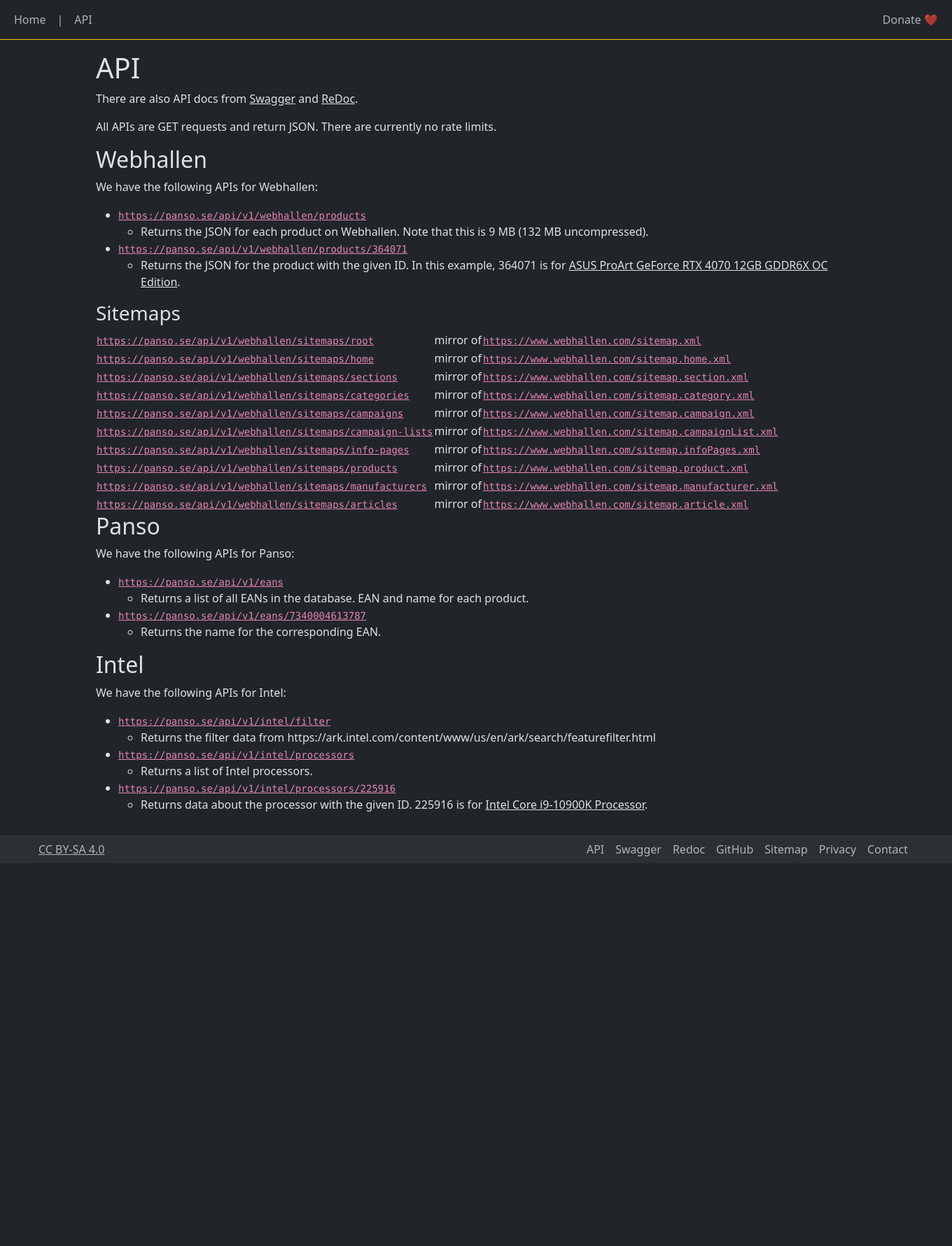
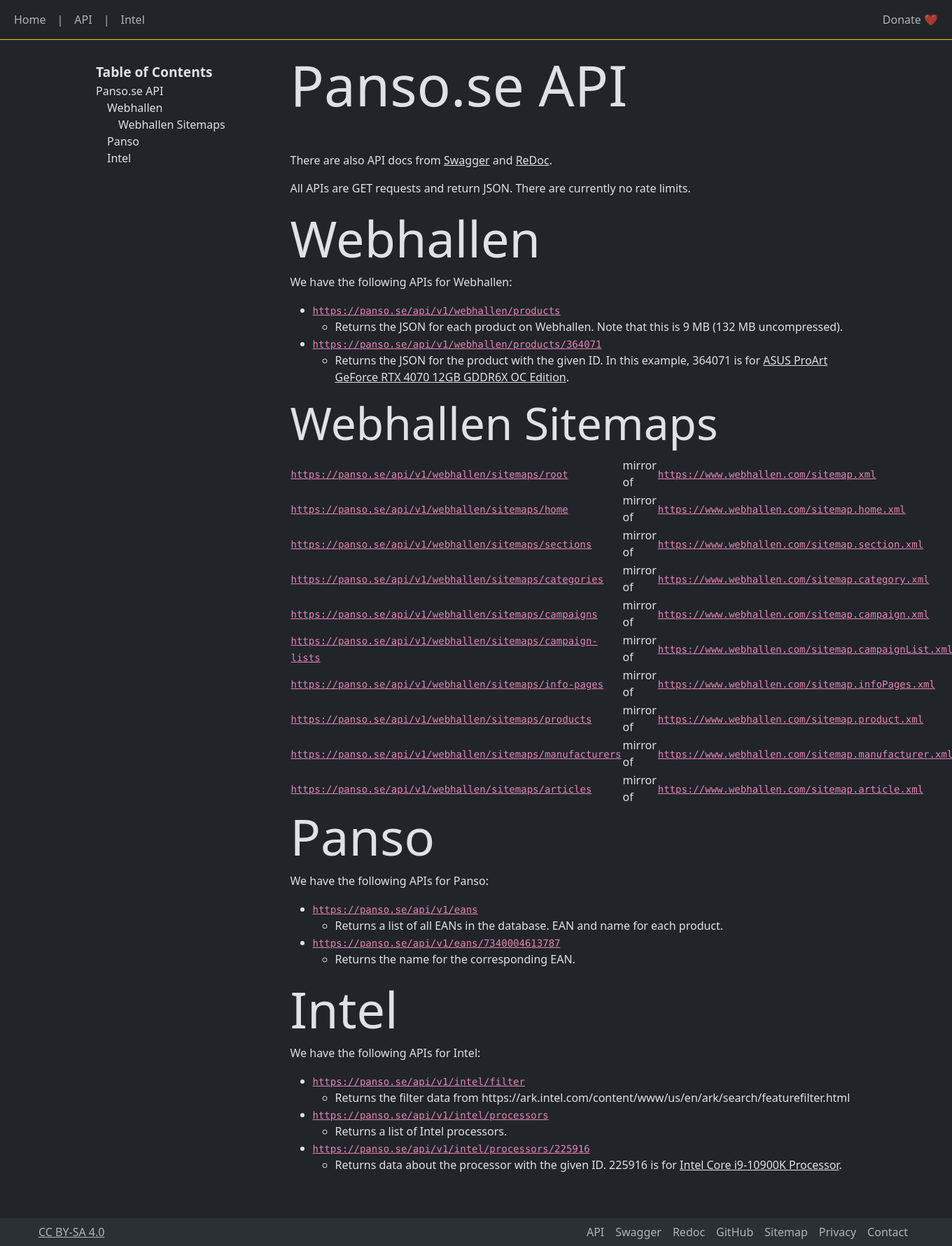
Before and after one commit to ShrirangB/panso.se, a Django app: template templates/api.html in a window 1360 px wide. Shown: the whole page at 70% size. Before the commit the page ends 1224 px from the top, so only its background shows below. Run offline with Django 5.2, Linux system fonts and the light colour scheme; the template is opened without the code that fills it, so the values that code supplies are empty; some libraries are stand-ins or nearby versions.

Commit message:
Update HTML

```diff
--- a/intel/urls.py
+++ b/intel/urls.py
@@ -8,6 +8,5 @@
 
 urlpatterns: list[URLPattern] = [
     path(route="", view=views.index, name="index"),
-    path(route="processors", view=views.processors, name="processors"),
     path(route="processors/<int:processor_id>", view=views.processor, name="processor"),
 ]
--- a/static/style.css
+++ b/static/style.css
@@ -3,3 +3,29 @@
     max-width: 1280px;
     padding: 0 15px;
 }
+
+#toc {
+    position: sticky;
+    top: 0;
+    padding-top: 1rem;
+    max-height: 80vh;
+    overflow-y: auto;
+}
+
+.toc-list {
+    list-style-type: none;
+    padding-left: 0;
+}
+
+.toc-level-2 {
+    margin-left: 1rem;
+}
+
+.toc-level-3 {
+    margin-left: 2rem;
+}
+
+.toc-title {
+    font-weight: bold;
+    font-size: 1.2rem;
+}
--- a/templates/api.html
+++ b/templates/api.html
@@ -3,19 +3,53 @@
 {% block description %}Panso API{% endblock %}
 {% block keywords %}Panso, Panso.se, API, Webhallen, Products{% endblock %}
 {% block content %}
+    <script>
+    document.addEventListener("DOMContentLoaded", function () {
+        // Select the article element
+        var article = document.querySelector('article');
+
+        // Select the TOC element
+        var toc = document.getElementById('toc');
+
+        // Find all headings inside the article
+        var headings = article.querySelectorAll('h1, h2, h3, h4, h5, h6');
+
+        // Loop through headings and create TOC links
+        headings.forEach(function (heading) {
+            var link = document.createElement('a');
+            link.href = '#' + heading.id;
+            link.classList.add('text-decoration-none', 'text-reset'); // Bootstrap utility classes
+            link.textContent = heading.textContent;
+
+            var listItem = document.createElement('li');
+            listItem.appendChild(link);
+
+            // Determine the heading level and add the corresponding class
+            var level = parseInt(heading.tagName.charAt(1));
+            listItem.classList.add('toc-level-' + level);
+
+            toc.querySelector('.toc-list').appendChild(listItem);
+        });
+    });
+    </script>
     <div class="container">
-        <article>
-            <header>
-                <h1>API</h1>
+        <div class="row">
+            <nav id="toc" class="col-md-3">
+                <ul class="toc-list">
+                    <span class="toc-title">Table of Contents</span>
+                    <!-- Table of Contents will be generated here -->
+                </ul>
+            </nav>
+            <article class="col-md-9">
+                <header class="mb-5">
+                    <h1 class="display-1">Panso.se API</h1>
                 </header>
-            <section>
+                <section class="mb-5">
                     <p>
                         There are also API docs from <a class="text-reset" href="/api/v1/docs/swagger">Swagger</a> and <a class="text-reset" href="/api/v1/docs/redoc">ReDoc</a>.
                     </p>
                     <p>All APIs are GET requests and return JSON. There are currently no rate limits.</p>
-            </section>
-            <section>
-                <h2>Webhallen</h2>
+                    <h2 id="webhallen" class="display-2">Webhallen</h2>
                     <p>We have the following APIs for Webhallen:</p>
                     <ul>
                         <li>
@@ -38,9 +72,7 @@
                             </li>
                         </ul>
                     </ul>
-            </section>
-            <section>
-                <h3>Sitemaps</h3>
+                    <h3 id="sitemaps" class="display-3">Webhallen Sitemaps</h3>
                     <table>
                         <tr>
                             <td>
@@ -191,11 +223,7 @@
                             </td>
                         </tr>
                     </table>
-            </section>
-            <section>
-                <header>
-                    <h2>Panso</h2>
-                </header>
+                    <h2 id="panso" class="display-2">Panso</h2>
                     <p>We have the following APIs for Panso:</p>
                     <ul>
                         <li>
@@ -215,11 +243,7 @@
                             <li>Returns the name for the corresponding EAN.</li>
                         </ul>
                     </ul>
-            </section>
-            <section>
-                <header>
-                    <h2>Intel</h2>
-                </header>
+                    <h2 id="intel" class="display-2">Intel</h2>
                     <p>We have the following APIs for Intel:</p>
                     <ul>
                         <li>
@@ -254,4 +278,5 @@
                 </section>
             </article>
         </div>
+    </div>
 {% endblock %}
--- a/templates/base.html
+++ b/templates/base.html
@@ -18,6 +18,7 @@
         <link rel="stylesheet" href="{% static 'bootstrap.min.css' %}">
         <link rel="stylesheet" href="{% static 'style.css' %}">
         <!-- Head end -->
+        {% block extrahead %}{% endblock %}
     </head>
     <body class="d-flex flex-column vh-100">
         <!-- Body start -->
@@ -40,6 +41,12 @@
                         <!-- API -->
                         <li class="nav-item">
                             <a class="nav-link" href="{% url 'products:api' %}">API</a>
+                        </li>
+                        <!-- | -->
+                        <li class="nav-item nav-link d-none d-md-block">|</li>
+                        <!-- Intel -->
+                        <li class="nav-item">
+                            <a class="nav-link" href="{% url 'intel:index' %}">Intel</a>
                         </li>
                     </ul>
                     <!-- Donate button, top right corner -->
```
Also changed, not shown: intel/views.py (+28 -39 lines), templates/intel/index.html (+33 -7 lines), templates/intel/processors.html (deleted, +0 -40 lines). Lines whose indentation alone changed are shown as unchanged.
